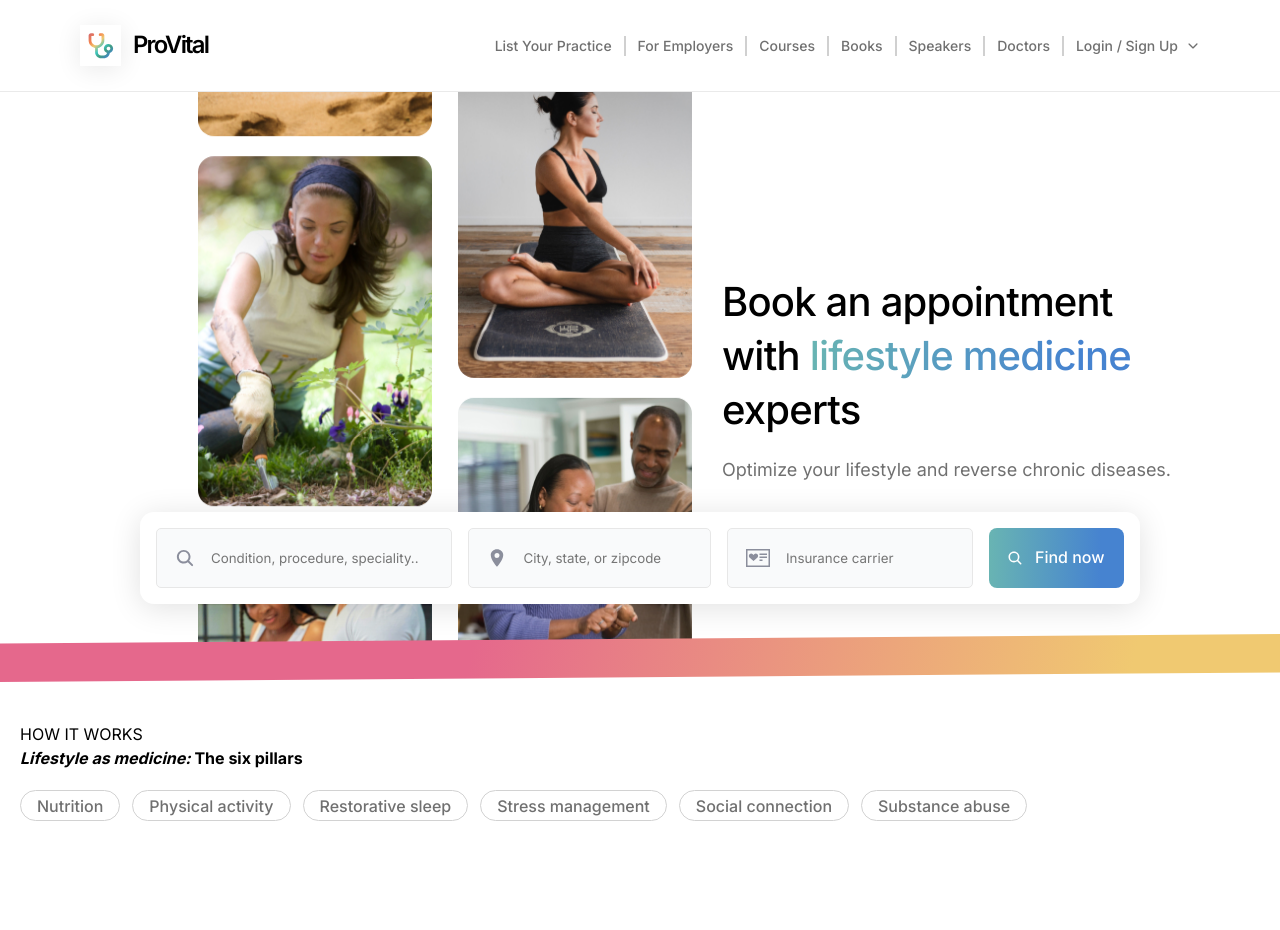
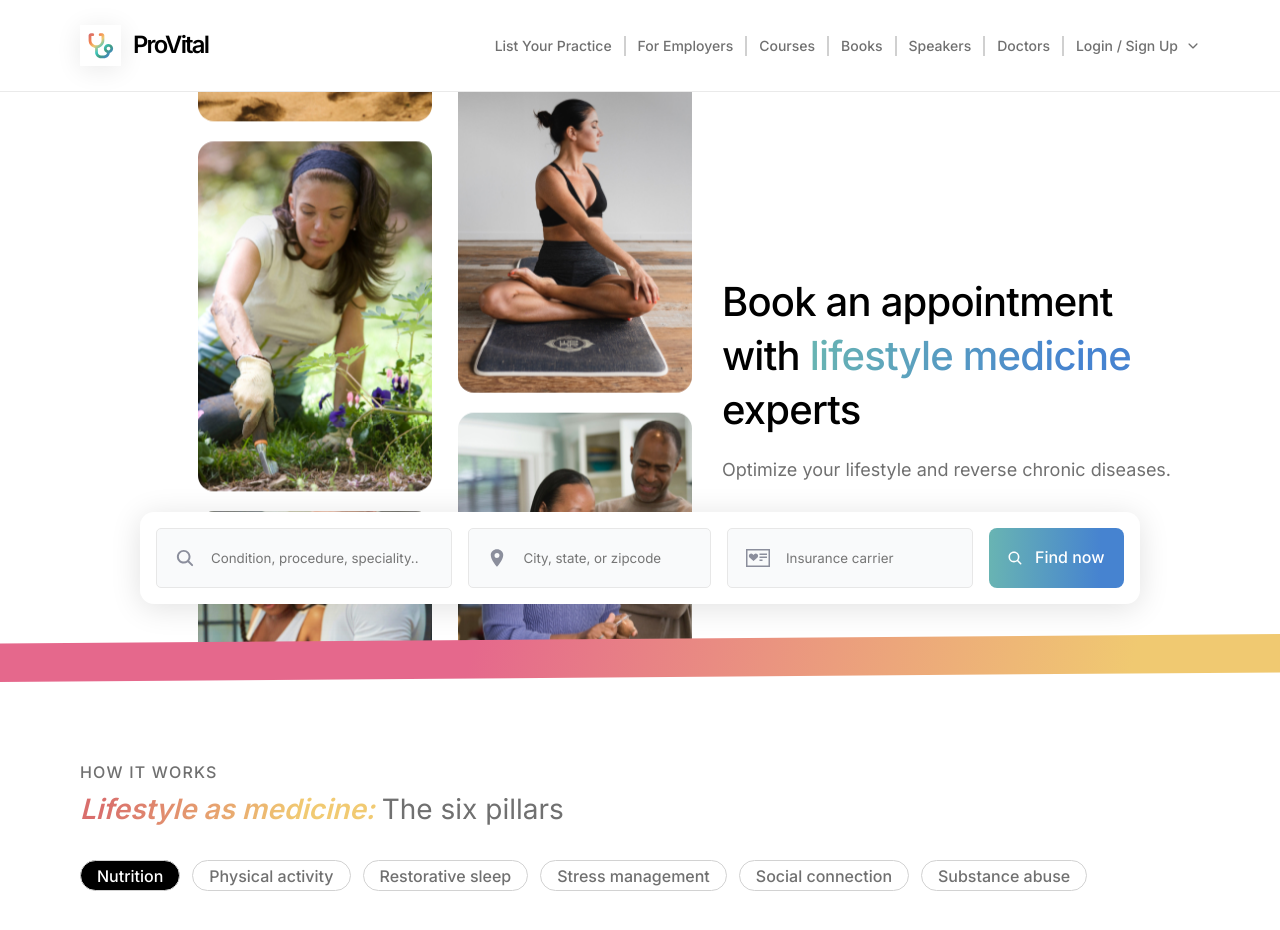
Before and after one commit to TartejBrothers/ProVital, a React (Create React App) app: page / in a window 1280 px wide. Shown: the top 930 px of the page. Before the commit the page ends 841 px from the top, so only its background shows below. Built offline with nearby package versions, Linux system fonts and the light colour scheme.

Commit message:
Added: Lifestyle

```diff
--- a/src/styles/home.css
+++ b/src/styles/home.css
@@ -178,8 +178,7 @@
   display: flex;
   flex-direction: column;
   gap: 20px;
-  padding: 20px;
-  padding-top: 40px;
+  padding: 80px;
   margin-top: 10px;
   max-width: 1600px;
   margin: 0 auto;
@@ -197,6 +196,7 @@
   display: flex;
   align-items: center;
   gap: 12px;
+  flex-wrap: wrap;
 }
 .homelifestyleoption {
   height: 31px;
@@ -213,3 +213,37 @@
   text-decoration-skip-ink: none;
   color: #707070;
 }
+.homelifestyleoptions .buttonselected {
+  color: #fff;
+  background-color: #000000;
+}
+.homelifestyleheader p {
+  font-family: Inter;
+  font-size: 16px;
+  font-weight: 500;
+  line-height: 21.28px;
+  letter-spacing: 0.075em;
+  text-align: left;
+  color: #707070;
+  text-underline-position: from-font;
+  text-decoration-skip-ink: none;
+}
+.homelifestyleheader h4 i {
+  background: linear-gradient(289.5deg, #f1ca72 27.25%, #d96e6c 92.08%);
+  -webkit-background-clip: text;
+  -webkit-text-fill-color: transparent;
+  font-weight: 600;
+}
+.homelifestyleheader h4 {
+  font-family: Inter;
+  font-size: 28px;
+  margin-top: 5px;
+  margin-bottom: 10px;
+
+  line-height: 37.24px;
+  text-align: left;
+  font-weight: 400;
+  text-underline-position: from-font;
+  color: #707070;
+  text-decoration-skip-ink: none;
+}
```
